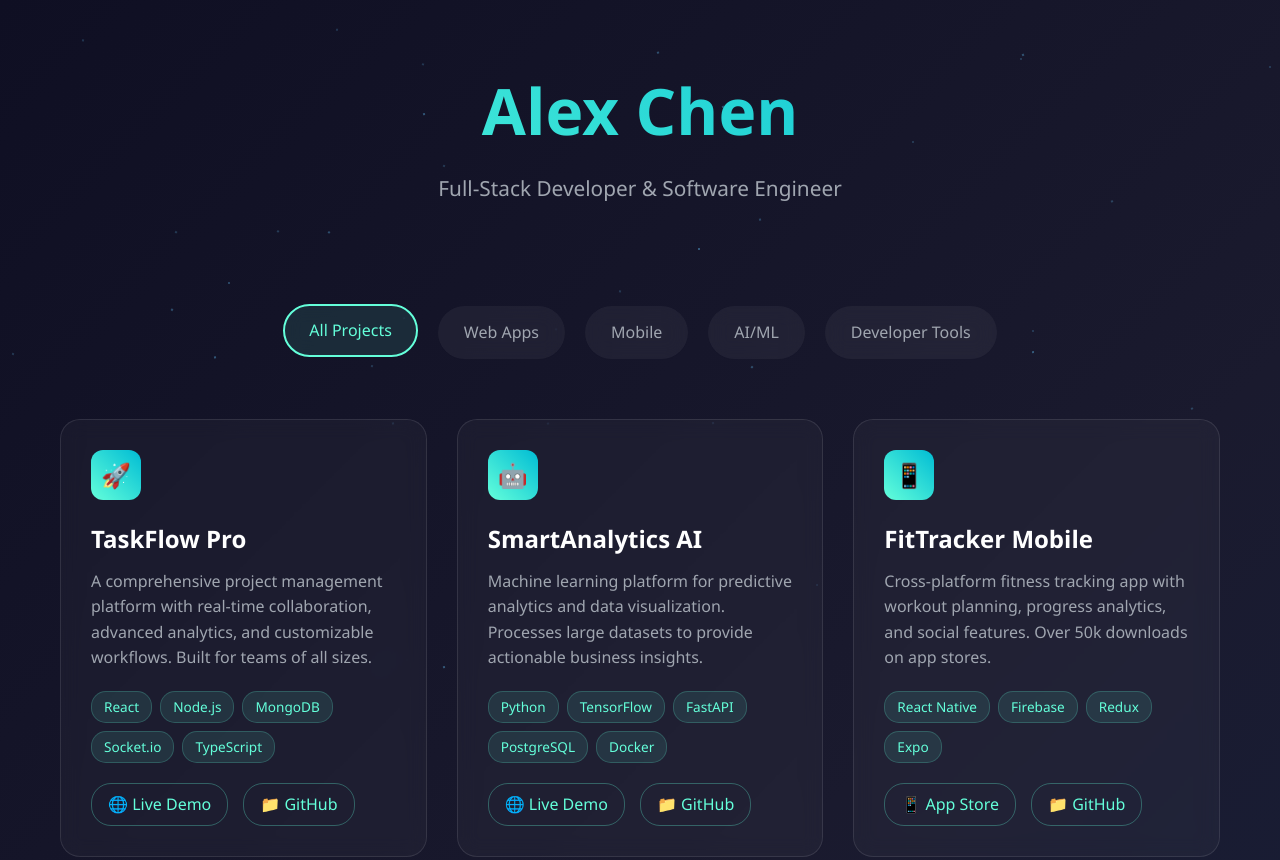
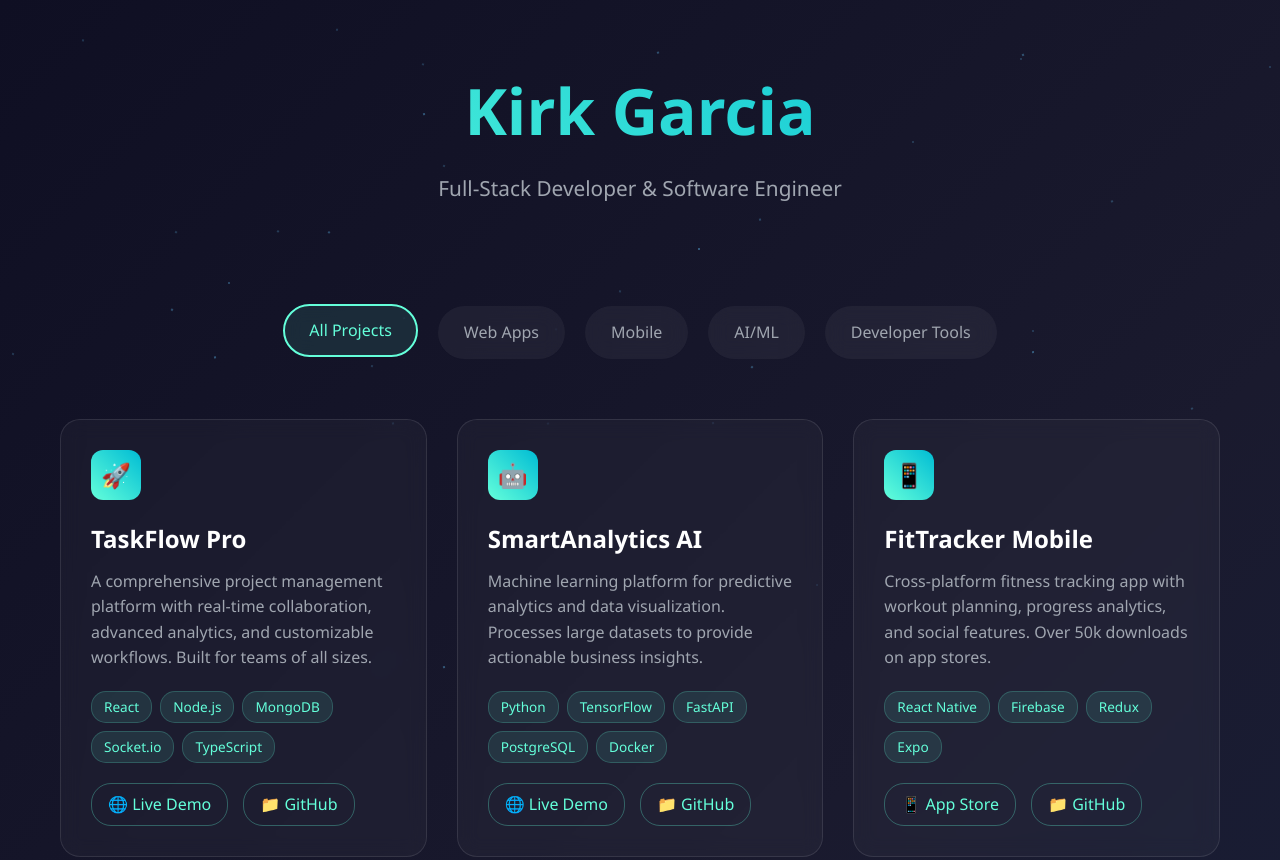
Before and after one commit to krikgracias/-kirkgarcia-dev, a plain HTML site: page index.html in a window 1280 px wide. Shown: the top 860 px of the page. Drawn offline with Linux system fonts and the light colour scheme.

Commit message:
update name

```diff
--- a/index.html
+++ b/index.html
@@ -331,7 +331,7 @@
 
     <div class="container">
         <header>
-            <h1>Alex Chen</h1>
+            <h1>Kirk Garcia</h1>
             <p class="subtitle">Full-Stack Developer & Software Engineer</p>
         </header>
 
```
